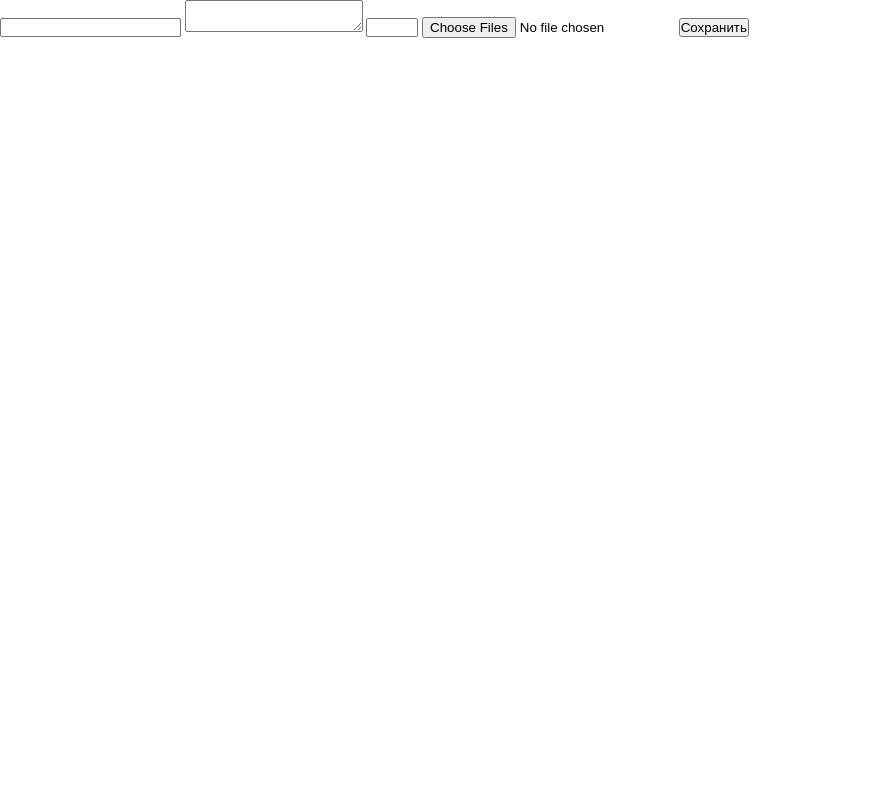
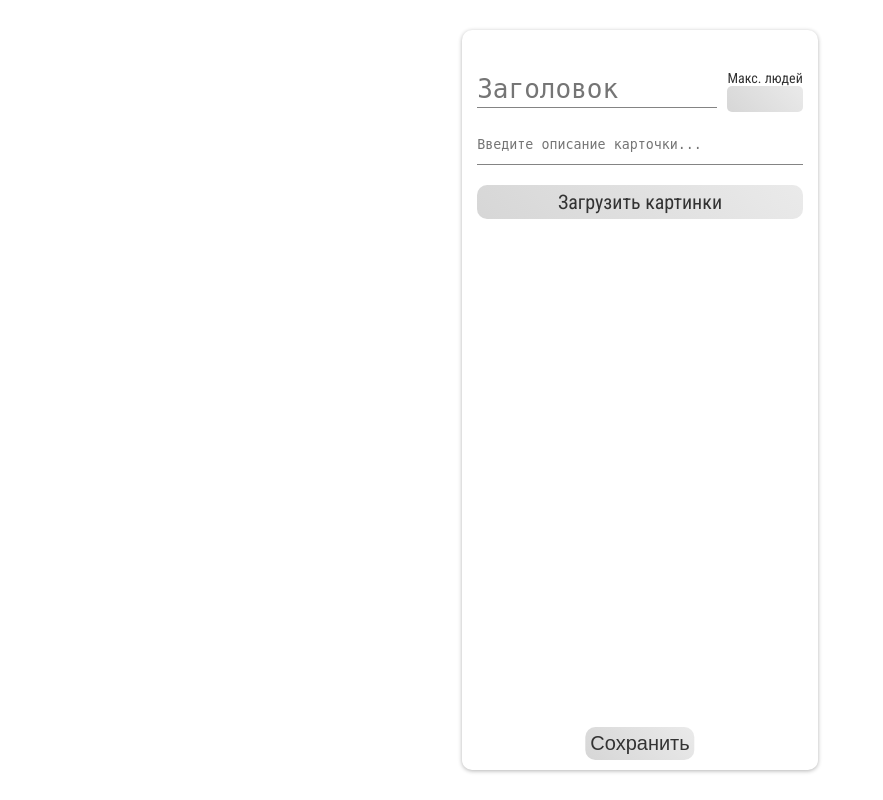
Before and after one commit to atrop1ne/Shumi, a Django app: page /card_create in a window 1280 px wide. Shown: the whole page, without its empty margins (0-883 px from the left). Run offline with Django 3.2, Linux system fonts and the light colour scheme; the visitor is signed in with stand-in values (Sample User, id 1); data comes from the database, SQL or seed files in the repository.

Commit message:
Card creation form styles

```diff
--- a/ShumiProject/ShumiApp/static/css/base.css
+++ b/ShumiProject/ShumiApp/static/css/base.css
@@ -5,6 +5,7 @@
     box-sizing: border-box;
     margin: 0;
     padding: 0;
+    color: rgb(51, 51, 51);
 }
 
 html {
--- /dev/null
+++ b/ShumiProject/ShumiApp/static/css/card_form.css
@@ -0,0 +1,111 @@
+*{
+    border: none;
+    transition: 0.2s;
+}
+
+*:focus{
+    outline: none;
+}
+
+/* Chrome, Safari, Edge, Opera */
+input::-webkit-outer-spin-button,
+input::-webkit-inner-spin-button {
+  -webkit-appearance: none;
+  margin: 0;
+}
+
+/* Firefox */
+input[type=number] {
+  -moz-appearance: textfield;
+  background: linear-gradient(45deg, rgba(51,51,51,0.2) 0%, rgba(51,51,51,0.1) 100%);
+  border-radius: 5px;
+  height: 26px;
+  width: 100%;
+  padding: 5px;
+}
+
+body{
+    display: grid;
+    grid-template-columns: 1.3fr 1fr 1.3fr;
+    padding: 30px 0px;
+    min-height: 100vh;
+}
+
+.card_form{
+    grid-column: 2;
+    border-radius: 10px;
+    transition: 0.2s;
+    box-shadow: 0 1px 4px 0 rgba(0, 0, 0, 0.3);
+    padding: 15px;
+    display: flex;
+    flex-direction: column;
+    font-size: 24px;
+    height: 100%;
+}
+
+.card_title_and_card_max_people_count{
+    height: min-content;
+    display: grid;
+    align-items: center;
+    grid-template-columns: 1fr auto;
+    justify-content: center;
+    align-items: center;
+    padding: 25px 0px;
+}
+
+.card_title{
+    height:34px;
+    display: block;
+    font-size: 26px;
+    margin: 0px 10px 0px 0px;
+}
+
+.counter_label{
+    font-size: 14px;
+}
+
+textarea{
+    resize: none;
+    overflow:hidden;
+    border-bottom: 1px solid rgba(51, 51, 51, 0.6);
+}
+
+textarea:focus{
+    border-bottom: 2px solid rgba(51, 51, 51, 0.9);
+}
+
+.card_description{
+    height:28px;
+}
+
+input[type="file"] {
+    display: none;
+}
+
+.card_images_input{
+    margin-top: 20px;
+    background: linear-gradient(45deg, rgba(51,51,51,0.2) 0%, rgba(51,51,51,0.1) 100%);
+    border-radius: 10px;
+    text-align: center;
+    padding: 5px;
+    cursor: pointer;
+    font-size: 20px;
+}
+
+.card_images_input:hover, .submit_button:hover{
+    background-color: rgba(51, 51, 51, 0.2);
+}
+
+.submit_button{
+    position: absolute;
+    left: 50%;
+    margin-right: -50%;
+    transform: translate(-50%, 0);
+    background: linear-gradient(45deg, rgba(51,51,51,0.2) 0%, rgba(51,51,51,0.1) 100%);
+    bottom: 40px;
+    justify-self: center;
+    text-align: center;
+    border-radius: 10px;
+    padding: 5px;
+    font-size: 20px;
+}
--- a/ShumiProject/ShumiApp/static/css/main.css
+++ b/ShumiProject/ShumiApp/static/css/main.css
@@ -19,7 +19,6 @@
     max-width: 500px;
     grid-column: 2;
     min-height: var(--card_height);
-    background-color: var(--main_color);
     border-radius: 10px;
     margin: var(--card_margin_y) 0px;
     transition: 0.2s;
@@ -83,6 +82,7 @@
 
 .card_description{
     font-size: 18px;
+    overflow: auto;
 }
 
 .card_images{
@@ -99,6 +99,7 @@
     display: flex;
     justify-content: center;
     padding: 5px 0;
+    border-radius: 10px;
 }
 
 .card_image{
@@ -120,7 +121,6 @@
     border-radius: 15px;
     border: none;
     justify-self: center;
-    color: #fff;
     transition: 0.2s;
     cursor: pointer;
     line-height: 0;
@@ -128,6 +128,7 @@
 
 .card_button .material-icons-round{
     font-size: 28px;
+    color: #fff;
 }
 
 .yes{
--- /dev/null
+++ b/ShumiProject/ShumiApp/static/js/textarea.js
@@ -0,0 +1,13 @@
+let textareas = document.querySelectorAll('textarea')
+let current_symbol_count = 0
+let symbol_count = 0
+let counts = [0]
+
+textareas.forEach(textarea => {
+    textarea.addEventListener('keydown', function(){
+        current_symbol_count += 1
+        if(this.scrollTop > 0){
+          this.style.height = this.scrollHeight + "px"
+        }
+      })
+})
--- a/ShumiProject/ShumiApp/templates/ShumiApp/card_form.html
+++ b/ShumiProject/ShumiApp/templates/ShumiApp/card_form.html
@@ -1,8 +1,20 @@
+{% load static %}
+
+<link rel="stylesheet" href="{% static 'css/card_form.css' %}">
+
 <form action="" method="POST" enctype="multipart/form-data" class="card_form">
     {% csrf_token %}
-    <input type="text" name="card_title" autocomplete="off">
-    <textarea name="card_description"></textarea>
-    <input name="card_max_people_count" type="number" min="1" max="50">
-    <input name="card_images" type="file" multiple>
-    <button type="submit" class="control_button">Сохранить</button>
+    <div class="card_title_and_card_max_people_count">
+        <textarea name="card_title" class="card_title" placeholder="Заголовок" required></textarea>
+        <div class="counter_label">
+            <p>Макс. людей</p>
+            <input name="card_max_people_count" type="number" min="1" max="50">
+        </div>
+    </div>
+    <textarea name="card_description" placeholder="Введите описание карточки..." class="card_description"required></textarea>
+    <label for="image-upload" class="card_images_input">Загрузить картинки</label>
+    <input name="card_images" type="file" id="image-upload" multiple>
+    <button type="submit" class="submit_button control_button">Сохранить</button>
 </form>
+
+<script src="{% static 'js/textarea.js' %}"></script>
```
Also changed, not shown: ShumiProject/ShumiApp/templates/ShumiApp/main.html (+7 -7 lines).
